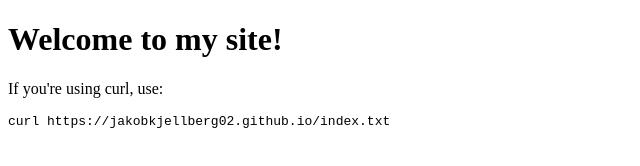
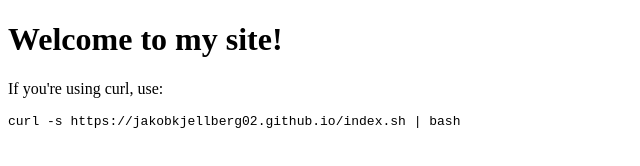
Before and after one commit to JakobKjellberg02/jakobkjellberg02.github.io, a plain HTML site: page index.html in a window 1280 px wide. Shown: the whole page, without its empty margins (0-640 px from the left). Drawn offline with Linux system fonts and the light colour scheme.

Commit message:
sh instead?

```diff
--- a/index.html
+++ b/index.html
@@ -8,6 +8,6 @@
 <body>
     <h1>Welcome to my site!</h1>
     <p>If you're using curl, use:</p>
-    <pre><code>curl https://jakobkjellberg02.github.io/index.txt</code></pre>
+    <pre><code>curl -s https://jakobkjellberg02.github.io/index.sh | bash</code></pre>
 </body>
 </html>
```
Also changed, not shown: 2 other files.
